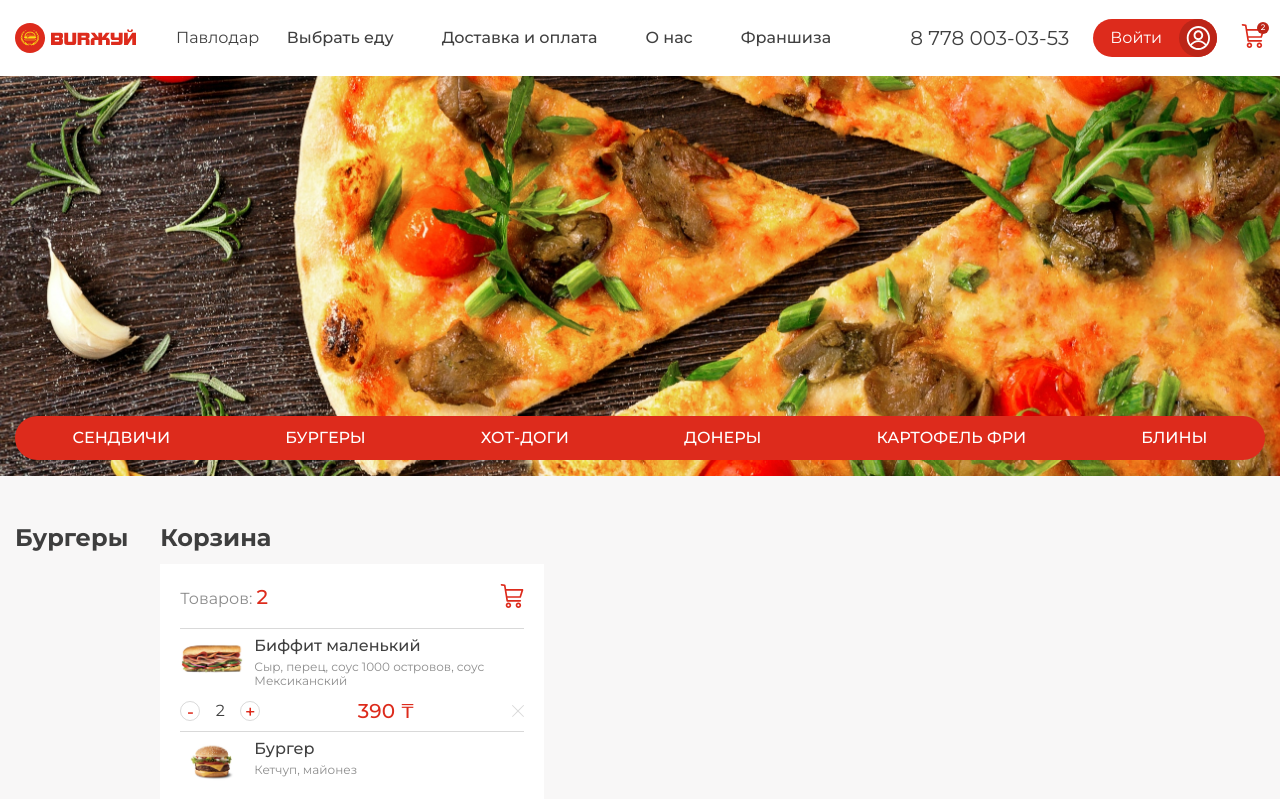
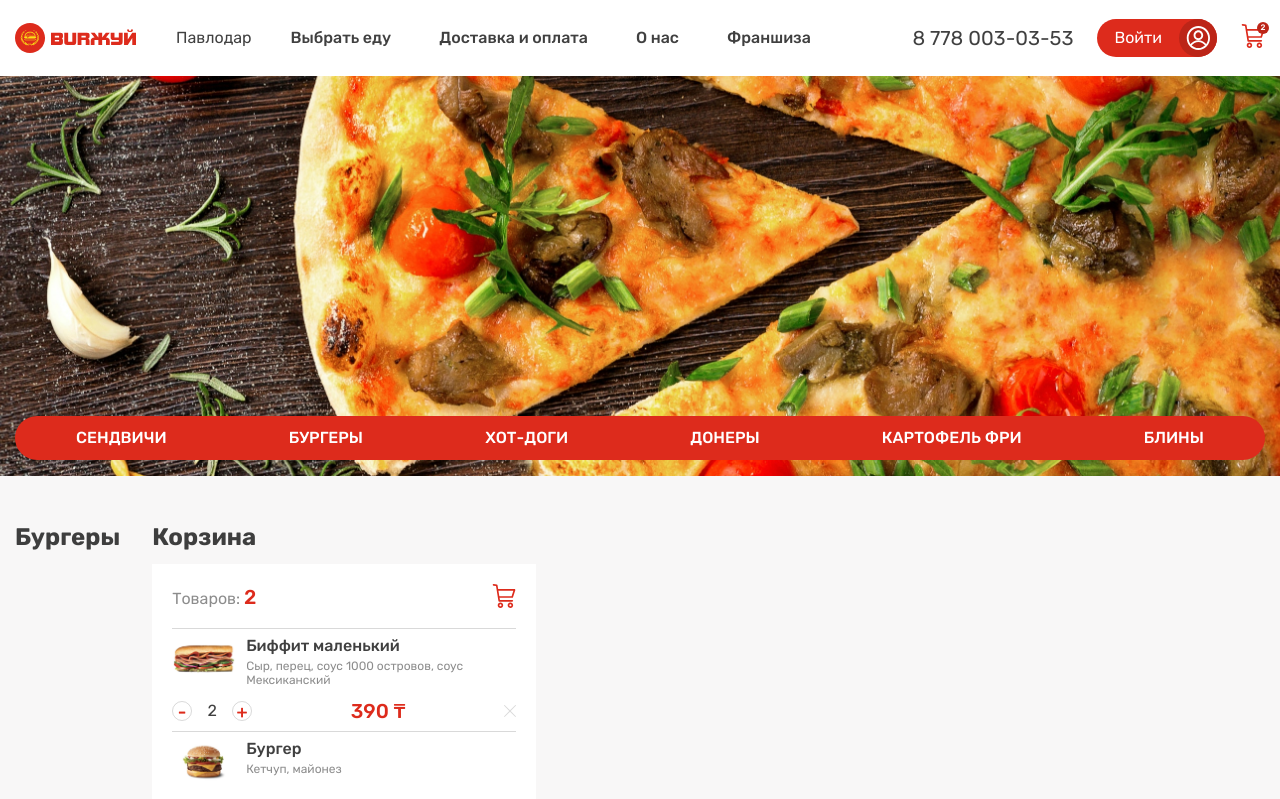
Before and after one commit to mutaev/burguy, a Vue app: page / in a window 1280 px wide. Shown: the top 799 px of the page. Built offline with nearby package versions, Linux system fonts and the light colour scheme; no server answers.

Commit message:
Fix: font family

```diff
--- a/package.json
+++ b/package.json
@@ -13,6 +13,7 @@
     "format": "prettier --write src/"
   },
   "dependencies": {
+    "axios": "^1.7.5",
     "module-alias": "^2.2.3",
     "normalize.css": "^8.0.1",
     "normalize.scss": "^0.1.0",
--- a/src/assets/styles/base/_fonts.scss
+++ b/src/assets/styles/base/_fonts.scss
@@ -1 +1 @@
-@import url('https://fonts.googleapis.com/css2?family=Montserrat:ital,wght@0,400;0,500;0,600;0,700;1,400;1,500;1,600;1,700&display=swap');
+@import url('https://fonts.googleapis.com/css2?family=Rubik:ital,wght@0,300..900;1,300..900&display=swap');
```
Also changed, not shown: 1 other file (tests, documents, lock files or other folders).
